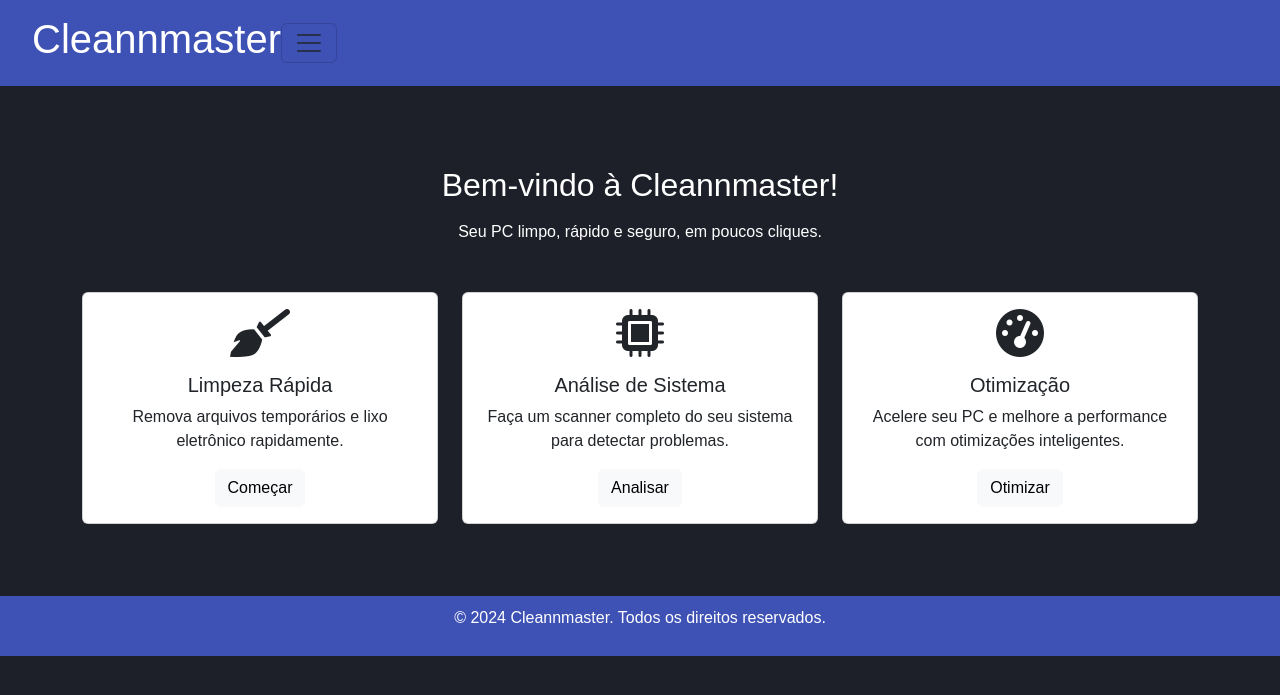
After one commit to DigogSXD/CleanningMaster, a Flask app: template Projeto/templates/HomeLogin.html in a window 1280 px wide. The commit adds this page. Shown: the top 695 px of the page. Run offline with Flask 3, Linux system fonts and the light colour scheme; the template is opened without the code that fills it, so the values that code supplies are empty; some libraries are stand-ins or nearby versions.

Commit message:
Add files via upload

```diff
--- /dev/null
+++ b/Projeto/templates/HomeLogin.html
@@ -0,0 +1,91 @@
+<!DOCTYPE html>
+<html lang="pt-br">
+<head>
+    <meta charset="UTF-8">
+    <meta name="viewport" content="width=device-width, initial-scale=1.0">
+    <title>Cleannmaster</title>
+    <link rel="icon" href="{{ url_for('static', filename='Logo Cleannmaster.png') }}" type="image/png">
+    <link href="https://cdn.jsdelivr.net/npm/bootstrap@5.3.3/dist/css/bootstrap.min.css" rel="stylesheet"
+          integrity="sha384-QWTKZyjpPEjISv5WaRU9OFeRpok6YctnYmDr5pNlyT2bRjXh0JMhjY6hW+ALEwIH" crossorigin="anonymous">
+    <link rel="stylesheet" href="https://cdnjs.cloudflare.com/ajax/libs/font-awesome/6.0.0-beta3/css/all.min.css">
+    <link rel="stylesheet" href="{{ url_for('static', filename='style.css') }}"> <!-- CSS Principal -->
+</head>
+<body>
+
+    <!-- Navbar -->
+    <nav class="navbar navbar-light">
+        <div class="container-fluid">
+            <div class="navbar-content d-flex align-items-center">
+                <div class="clean">
+                    <h1>Cleannmaster</h1>
+                </div>
+                <button class="navbar-toggler" type="button" data-bs-toggle="offcanvas" data-bs-target="#offcanvasMenu" aria-controls="offcanvasMenu">
+                    <span class="navbar-toggler-icon"></span>
+                </button>
+            </div>
+        </div>
+    </nav>
+
+    <!-- Offcanvas Menu -->
+    <div class="offcanvas offcanvas-start" tabindex="-1" id="offcanvasMenu" aria-labelledby="offcanvasMenuLabel">
+        <div class="offcanvas-body">
+            <a href="inicio.html"><i class="fas fa-home icon-style"></i>Início</a>
+            <a href="ferramentas.html"><i class="fas fa-tools icon-style"></i>Ferramentas</a>
+            <a href="pecas.html"><i class="fas fa-microchip icon-style"></i>Minhas Peças</a>
+            <a href="scanner.html"><i class="fas fa-search icon-style"></i>Scanner</a>
+            <a href="limpeza.html"><i class="fas fa-broom icon-style"></i>Limpar Cache</a>
+            <a href="internet.html"><i class="fas fa-wifi icon-style"></i>Teste de Internet</a>
+            <a href="restaurar.html"><i class="fas fa-undo icon-style"></i>Ponto de Restauração</a>
+            <a href="sobre.html"><i class="fas fa-users icon-style"></i>Sobre Nós</a>
+        </div>
+    </div>
+
+    <!-- Conteúdo principal -->
+    <div class="container mt-5 pt-5 text-center">
+        <h2>Bem-vindo à Cleannmaster!</h2>
+        <p class="mt-3">Seu PC limpo, rápido e seguro, em poucos cliques.</p>
+
+        <div class="row mt-5">
+            <div class="col-md-4 mb-4">
+                <div class="card h-100">
+                    <div class="card-body text-center">
+                        <i class="fas fa-broom fa-3x mb-3"></i>
+                        <h5 class="card-title">Limpeza Rápida</h5>
+                        <p class="card-text">Remova arquivos temporários e lixo eletrônico rapidamente.</p>
+                        <a href="limpeza.html" class="btn btn-light">Começar</a>
+                    </div>
+                </div>
+            </div>
+
+            <div class="col-md-4 mb-4">
+                <div class="card h-100">
+                    <div class="card-body text-center">
+                        <i class="fas fa-microchip fa-3x mb-3"></i>
+                        <h5 class="card-title">Análise de Sistema</h5>
+                        <p class="card-text">Faça um scanner completo do seu sistema para detectar problemas.</p>
+                        <a href="scanner.html" class="btn btn-light">Analisar</a>
+                    </div>
+                </div>
+            </div>
+
+            <div class="col-md-4 mb-4">
+                <div class="card h-100">
+                    <div class="card-body text-center">
+                        <i class="fas fa-tachometer-alt fa-3x mb-3 "></i>
+                        <h5 class="card-title">Otimização</h5>
+                        <p class="card-text">Acelere seu PC e melhore a performance com otimizações inteligentes.</p>
+                        <a href="otimizacao.html" class="btn btn-light">Otimizar</a>
+                    </div>
+                </div>
+            </div>
+        </div>
+    </div>
+
+    <!-- Rodapé -->
+    <footer class="text-center mt-5">
+        <p>&copy; 2024 Cleannmaster. Todos os direitos reservados.</p>
+    </footer>
+
+    <script src="https://cdn.jsdelivr.net/npm/bootstrap@5.3.3/dist/js/bootstrap.bundle.min.js" integrity="sha384-YvpcrYf0tY3lHB60NNkmXc5s9fDVZLESaAA55NDzOxhy9GkcIdslK1eN7N6jIeHz" crossorigin="anonymous"></script>
+</body>
+</html>
--- a/Projeto/templates/index.html
+++ b/Projeto/templates/index.html
@@ -24,11 +24,6 @@
                     <li class="nav-item">
                         <a class="nav-link" href="{{ url_for('home') }}">Home</a>
                     </li>
-                    <li class="nav-item">
-                        <a class="nav-link" href="{{ url_for('uso_domestico') }}">Uso Doméstico</a>
-                    </li>
-                    <li class="nav-item">
-                        <a class="nav-link" href="{{ url_for('uso_comercial') }}">Uso Comercial</a>
                     </li>
                     <li class="nav-item">
                         <a class="nav-link" href="{{ url_for('sobre') }}">Sobre nós</a>
--- a/Projeto/templates/login.html
+++ b/Projeto/templates/login.html
@@ -35,12 +35,6 @@
                 <ul class="navbar-nav ms-auto">
                     <li class="nav-item">
                         <a class="nav-link" href="{{ url_for('home') }}">Home</a>
-                    </li>
-                    <li class="nav-item">
-                        <a class="nav-link" href="{{ url_for('uso_domestico') }}">Uso Doméstico</a>
-                    </li>
-                    <li class="nav-item">
-                        <a class="nav-link" href="{{ url_for('uso_comercial') }}">Uso Comercial</a>
                     </li>
                     <li class="nav-item">
                         <a class="nav-link" href="{{ url_for('sobre') }}">Sobre nós</a>
--- a/Projeto/templates/sobre.html
+++ b/Projeto/templates/sobre.html
@@ -23,12 +23,6 @@
                 <ul class="navbar-nav ms-auto">
                     <li class="nav-item">
                         <a class="nav-link" href="{{ url_for('home') }}">Home</a>
-                    </li>
-                    <li class="nav-item">
-                        <a class="nav-link" href="{{ url_for('uso_domestico') }}">Uso Doméstico</a>
-                    </li>
-                    <li class="nav-item">
-                        <a class="nav-link" href="{{ url_for('uso_comercial') }}">Uso Comercial</a>
                     </li>
                     <li class="nav-item">
                         <a class="nav-link" href="{{ url_for('sobre') }}">Sobre nós</a>
```
Also changed, not shown: Projeto/static/Poslogin.css (added, +165 -0 lines), Projeto/templates/register.html (+1 -7 lines).
